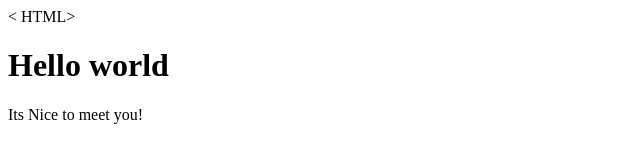
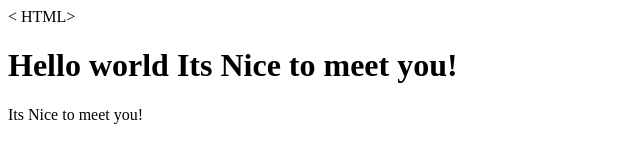
Before and after one commit to Rohith7457/web-development-coursera, a plain HTML site: page site/index.html in a window 1280 px wide. Shown: the whole page, without its empty margins (0-640 px from the left). Drawn offline with Linux system fonts and the light colour scheme.

Commit message:
small changes.

```diff
--- a/site/index.html
+++ b/site/index.html
@@ -3,7 +3,7 @@
 <title>Sublime Text 3 Live Server</title>
 </head>
 <body bgcolor="FFFFFF">
-	<h1>Hello world</h1>
+	<h1>Hello world Its Nice to meet you!</h1>
 	<p>Its Nice to meet you!</p>
 </body>
 </html>
```
